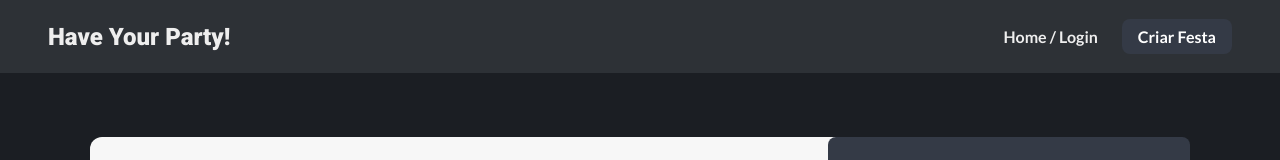
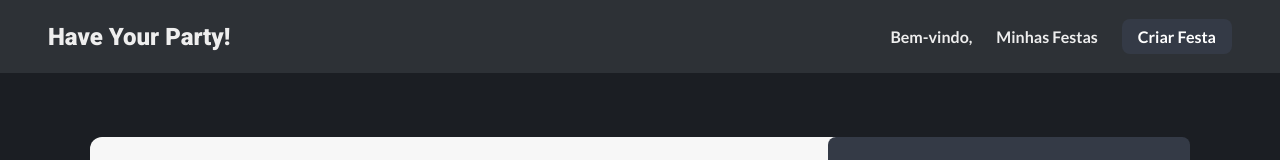
Before and after one commit to vitorfdrangel/Have_Your_Party, a React (Vite) app in the folder frontend/: page / in a window 1280 px wide. Shown: the top 160 px of the page. Built offline with nearby package versions, Linux system fonts and the light colour scheme; no server answers.

Commit message:
Finalizando validações

```diff
--- a/frontend/src/components/NavBar.css
+++ b/frontend/src/components/NavBar.css
@@ -16,3 +16,8 @@
   display: flex;
   align-items: center;
 }
+
+#navbar p {
+  color: #eee;
+  font-weight: bold;
+}
--- a/frontend/src/components/Navbar.jsx
+++ b/frontend/src/components/Navbar.jsx
@@ -1,22 +1,68 @@
-import { Link, NavLink } from "react-router-dom";
+import partyFetch from "../axios/config";
 
-import React from "react";
+import { useState, useEffect, useContext } from "react";
+
+import { Link, NavLink, useNavigate } from "react-router-dom";
+
+// Context
+import { UserContext } from "../context/UserContext";
 
 import "./NavBar.css";
 
 const Navbar = () => {
+  const { dataUser } = useContext(UserContext);
+
+  const [userData, setUserData] = useState({});
+
+  const navigate = useNavigate();
+
+  // Load User
+  const getUser = async () => {
+    try {
+      const res = await partyFetch.get("/user");
+
+      setUserData(res.data[0]);
+    } catch (error) {
+      console.log(error);
+    }
+  };
+
+  useEffect(() => {
+    getUser();
+  }, []);
+
+  useEffect(() => {
+    if (!dataUser) {
+      navigate("/");
+    }
+  }, []);
+
   return (
     <nav id="navbar">
       <h2>Have Your Party!</h2>
       <ul>
+        {dataUser !== userData.name && (
           <li>
             <Link to={"/"}>Home / Login</Link>
           </li>
+        )}
+        {dataUser === userData.name && (
+          <li>
+            <p>Bem-vindo, {dataUser}</p>
+          </li>
+        )}
+        {dataUser === userData.name && (
+          <li>
+            <NavLink to={"/parties"}>Minhas Festas</NavLink>
+          </li>
+        )}
+        {dataUser === userData.name && (
           <li>
             <NavLink to={"/party/new"} className="btn">
               Criar Festa
             </NavLink>
           </li>
+        )}
       </ul>
     </nav>
   );
--- /dev/null
+++ b/frontend/src/context/UserContext.jsx
@@ -0,0 +1,14 @@
+import { createContext, useState } from "react";
+
+export const UserContext = createContext();
+
+// Criando provider
+export const UserContextProvider = ({ children }) => {
+  const [dataUser, setDataUser] = useState();
+
+  return (
+    <UserContext.Provider value={{ dataUser, setDataUser }}>
+      {children}
+    </UserContext.Provider>
+  );
+};
--- a/frontend/src/main.jsx
+++ b/frontend/src/main.jsx
@@ -4,6 +4,8 @@ import App from "./App.jsx";
 import "./index.css";
 
 import { createBrowserRouter, RouterProvider } from "react-router-dom";
+
+import { UserContextProvider } from "./context/UserContext.jsx";
 
 // pages
 import Login from "./routes/Login.jsx";
@@ -53,6 +55,8 @@ const router = createBrowserRouter([
 
 ReactDOM.createRoot(document.getElementById("root")).render(
   <React.StrictMode>
-    <RouterProvider router={router} />
+    <UserContextProvider>
+      <RouterProvider router={router} />
+    </UserContextProvider>
   </React.StrictMode>
 );
--- a/frontend/src/routes/Login.jsx
+++ b/frontend/src/routes/Login.jsx
@@ -1,10 +1,13 @@
 import partyFetch from "../axios/config";
 
-import { useState, useEffect } from "react";
+import { useState, useEffect, useContext } from "react";
 
 import { useNavigate, Link } from "react-router-dom";
 
 import useToast from "../hook/useToast";
+
+// Context
+import { UserContext } from "../context/UserContext";
 
 // Styles
 import "./Login.css";
@@ -13,6 +16,8 @@ import "./Login.css";
 import image from "../images/party-image.png";
 
 const Login = () => {
+  const { dataUser, setDataUser } = useContext(UserContext);
+
   const [user, setUser] = useState();
   const [password, setPassword] = useState();
 
@@ -35,10 +40,10 @@ const Login = () => {
     getUser();
   }, []);
 
-  console.log(userData.password);
-
   const handleLogin = (e) => {
     e.preventDefault();
+
+    setDataUser(user);
 
     if (!userData) return;
 
```
Lines whose indentation alone changed are shown as unchanged.
